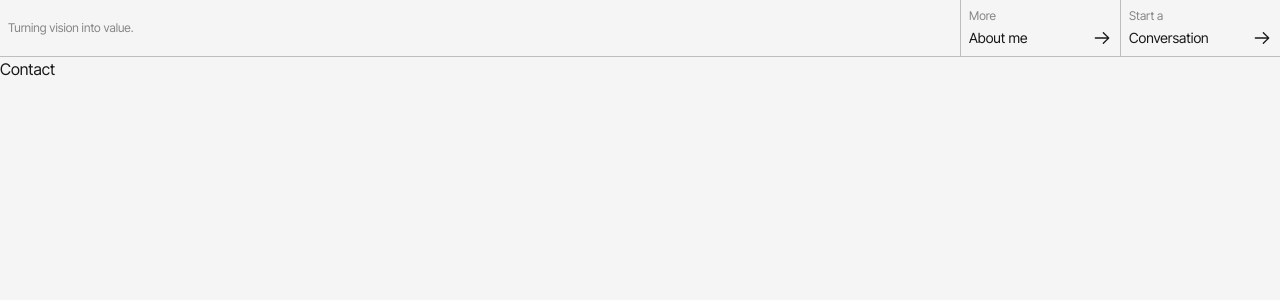
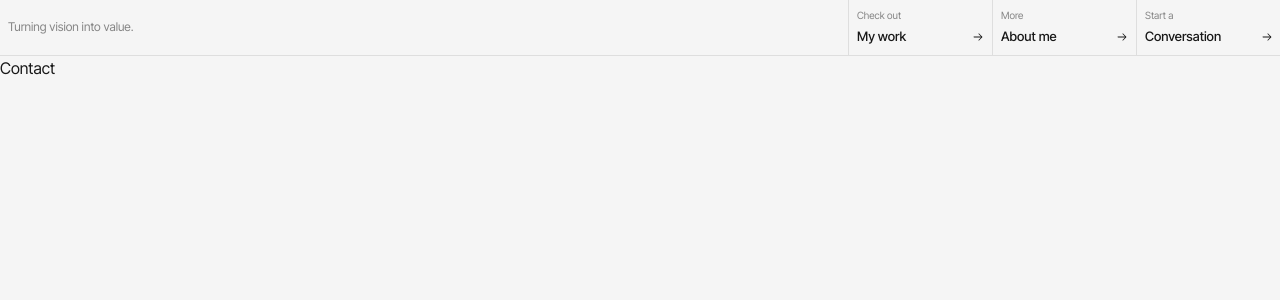
Before and after one commit to DLee1993/Dev_Lab, a Next.js app: page /contact in a window 1280 px wide. Shown: the top 300 px of the page. Built offline with nearby package versions, Linux system fonts and the light colour scheme.

Commit message:
added additional link to root

```diff
--- a/components/Header.tsx
+++ b/components/Header.tsx
@@ -2,19 +2,16 @@ import Link from "next/link";
 
 export default function Header() {
     return (
-        <header className="flex min-h-10 justify-between items-center border-b border-cs-black/25">
-            <p className="hidden min-[455px]:block text-xs text-cs-black/50 pl-2">
-                Turning vision into value.
-            </p>
-            <ul className="flex flex-1 min-[455px]:max-w-80">
-                <li className="flex-1 min-w-40 flex justify-start items-center border-l border-cs-black/25 hover:bg-cs-black hover:text-cs-white">
-                    <Link
-                        href="/information"
-                        className="group h-full flex flex-col gap-1 p-2 w-full"
-                    >
-                        <span className="text-xs 2xl:text-sm text-cs-black/50 group-hover:text-cs-white">More</span>
-                        <div className="text-sm 2xl:text-base space-x-10 flex justify-between">
-                            <p>About me</p>
+        <header className="flex min-h-10 justify-between items-center sm:border-b border-cs-black/10">
+            <p className="text-xs text-cs-black/50 pl-2">Turning vision into value.</p>
+            <ul className="hidden sm:flex">
+                <li className="flex-1 min-w-36 max-w-36 flex justify-start items-center border-l border-cs-black/10 hover:bg-cs-black hover:text-cs-white">
+                    <Link href="/" className="group h-full flex flex-col gap-1 p-2 w-full">
+                        <span className="text-[10px] text-cs-black/50 group-hover:text-cs-white">
+                            Check out
+                        </span>
+                        <div className="text-[13px] font-medium space-x-10 flex justify-between">
+                            <p>My work</p>
                             <div className="relative inline-flex items-center justify-center overflow-hidden">
                                 <div className="translate-x-0 transition group-hover:translate-x-[300%] duration-200">
                                     <svg
@@ -23,7 +20,7 @@ export default function Header() {
                                         viewBox="0 0 15 15"
                                         fill="none"
                                         xmlns="http://www.w3.org/2000/svg"
-                                        className="h-5 w-5"
+                                        className="h-3 w-3"
                                     >
                                         <path
                                             d="M8.14645 3.14645C8.34171 2.95118 8.65829 2.95118 8.85355 3.14645L12.8536 7.14645C13.0488 7.34171 13.0488 7.65829 12.8536 7.85355L8.85355 11.8536C8.65829 12.0488 8.34171 12.0488 8.14645 11.8536C7.95118 11.6583 7.95118 11.3417 8.14645 11.1464L11.2929 8H2.5C2.22386 8 2 7.77614 2 7.5C2 7.22386 2.22386 7 2.5 7H11.2929L8.14645 3.85355C7.95118 3.65829 7.95118 3.34171 8.14645 3.14645Z"
@@ -40,7 +37,7 @@ export default function Header() {
                                         viewBox="0 0 15 15"
                                         fill="none"
                                         xmlns="http://www.w3.org/2000/svg"
-                                        className="h-5 w-5 text-cs-white"
+                                        className="h-3.5 w-3.5 text-cs-white"
                                     >
                                         <path
                                             d="M8.14645 3.14645C8.34171 2.95118 8.65829 2.95118 8.85355 3.14645L12.8536 7.14645C13.0488 7.34171 13.0488 7.65829 12.8536 7.85355L8.85355 11.8536C8.65829 12.0488 8.34171 12.0488 8.14645 11.8536C7.95118 11.6583 7.95118 11.3417 8.14645 11.1464L11.2929 8H2.5C2.22386 8 2 7.77614 2 7.5C2 7.22386 2.22386 7 2.5 7H11.2929L8.14645 3.85355C7.95118 3.65829 7.95118 3.34171 8.14645 3.14645Z"
@@ -54,20 +51,22 @@ export default function Header() {
                         </div>
                     </Link>
                 </li>
-                <li className="flex-1 min-w-40 flex justify-start items-center border-l border-cs-black/25">
-                    <Link href="/contact" className="group h-full flex flex-col gap-1 p-2 w-full">
-                        <span className="text-xs 2xl:text-sm text-cs-black/50">Start a</span>
-                        <div className="text-sm 2xl:text-base space-x-10 flex justify-between">
-                            <p>Conversation</p>
+                <li className="flex-1 min-w-36 max-w-36 flex justify-start items-center border-l border-cs-black/10 hover:bg-cs-black hover:text-cs-white">
+                    <Link href="/information" className="group h-full flex flex-col gap-1 p-2 w-full">
+                        <span className="text-[10px] text-cs-black/50 group-hover:text-cs-white">
+                            More
+                        </span>
+                        <div className="text-[13px] font-medium space-x-10 flex justify-between">
+                            <p>About me</p>
                             <div className="relative inline-flex items-center justify-center overflow-hidden">
-                                <div className="translate-x-0 transition group-hover:translate-x-[300%] duration-500">
+                                <div className="translate-x-0 transition group-hover:translate-x-[300%] duration-200">
                                     <svg
                                         width="15"
                                         height="15"
                                         viewBox="0 0 15 15"
                                         fill="none"
                                         xmlns="http://www.w3.org/2000/svg"
-                                        className="h-5 w-5"
+                                        className="h-3 w-3"
                                     >
                                         <path
                                             d="M8.14645 3.14645C8.34171 2.95118 8.65829 2.95118 8.85355 3.14645L12.8536 7.14645C13.0488 7.34171 13.0488 7.65829 12.8536 7.85355L8.85355 11.8536C8.65829 12.0488 8.34171 12.0488 8.14645 11.8536C7.95118 11.6583 7.95118 11.3417 8.14645 11.1464L11.2929 8H2.5C2.22386 8 2 7.77614 2 7.5C2 7.22386 2.22386 7 2.5 7H11.2929L8.14645 3.85355C7.95118 3.65829 7.95118 3.34171 8.14645 3.14645Z"
@@ -77,14 +76,60 @@ export default function Header() {
                                         ></path>
                                     </svg>
                                 </div>
-                                <div className="absolute -translate-x-[300%] transition group-hover:translate-x-0 duration-500">
+                                <div className="absolute -translate-x-[300%] transition group-hover:translate-x-0 duration-200">
                                     <svg
                                         width="15"
                                         height="15"
                                         viewBox="0 0 15 15"
                                         fill="none"
                                         xmlns="http://www.w3.org/2000/svg"
-                                        className="h-5 w-5"
+                                        className="h-3.5 w-3.5 text-cs-white"
+                                    >
+                                        <path
+                                            d="M8.14645 3.14645C8.34171 2.95118 8.65829 2.95118 8.85355 3.14645L12.8536 7.14645C13.0488 7.34171 13.0488 7.65829 12.8536 7.85355L8.85355 11.8536C8.65829 12.0488 8.34171 12.0488 8.14645 11.8536C7.95118 11.6583 7.95118 11.3417 8.14645 11.1464L11.2929 8H2.5C2.22386 8 2 7.77614 2 7.5C2 7.22386 2.22386 7 2.5 7H11.2929L8.14645 3.85355C7.95118 3.65829 7.95118 3.34171 8.14645 3.14645Z"
+                                            fill="currentColor"
+                                            fillRule="evenodd"
+                                            clipRule="evenodd"
+                                        ></path>
+                                    </svg>
+                                </div>
+                            </div>
+                        </div>
+                    </Link>
+                </li>
+                <li className="flex-1 min-w-36 max-w-36 flex justify-start items-center border-l border-cs-black/10 hover:bg-cs-black hover:text-cs-white">
+                    <Link href="/" className="group h-full flex flex-col gap-1 p-2 w-full">
+                        <span className="text-[10px] text-cs-black/50 group-hover:text-cs-white">
+                            Start a
+                        </span>
+                        <div className="text-[13px] font-medium space-x-10 flex justify-between">
+                            <p>Conversation</p>
+                            <div className="relative inline-flex items-center justify-center overflow-hidden">
+                                <div className="translate-x-0 transition group-hover:translate-x-[300%] duration-200">
+                                    <svg
+                                        width="15"
+                                        height="15"
+                                        viewBox="0 0 15 15"
+                                        fill="none"
+                                        xmlns="http://www.w3.org/2000/svg"
+                                        className="h-3 w-3"
+                                    >
+                                        <path
+                                            d="M8.14645 3.14645C8.34171 2.95118 8.65829 2.95118 8.85355 3.14645L12.8536 7.14645C13.0488 7.34171 13.0488 7.65829 12.8536 7.85355L8.85355 11.8536C8.65829 12.0488 8.34171 12.0488 8.14645 11.8536C7.95118 11.6583 7.95118 11.3417 8.14645 11.1464L11.2929 8H2.5C2.22386 8 2 7.77614 2 7.5C2 7.22386 2.22386 7 2.5 7H11.2929L8.14645 3.85355C7.95118 3.65829 7.95118 3.34171 8.14645 3.14645Z"
+                                            fill="currentColor"
+                                            fillRule="evenodd"
+                                            clipRule="evenodd"
+                                        ></path>
+                                    </svg>
+                                </div>
+                                <div className="absolute -translate-x-[300%] transition group-hover:translate-x-0 duration-200">
+                                    <svg
+                                        width="15"
+                                        height="15"
+                                        viewBox="0 0 15 15"
+                                        fill="none"
+                                        xmlns="http://www.w3.org/2000/svg"
+                                        className="h-3.5 w-3.5 text-cs-white"
                                     >
                                         <path
                                             d="M8.14645 3.14645C8.34171 2.95118 8.65829 2.95118 8.85355 3.14645L12.8536 7.14645C13.0488 7.34171 13.0488 7.65829 12.8536 7.85355L8.85355 11.8536C8.65829 12.0488 8.34171 12.0488 8.14645 11.8536C7.95118 11.6583 7.95118 11.3417 8.14645 11.1464L11.2929 8H2.5C2.22386 8 2 7.77614 2 7.5C2 7.22386 2.22386 7 2.5 7H11.2929L8.14645 3.85355C7.95118 3.65829 7.95118 3.34171 8.14645 3.14645Z"
```
